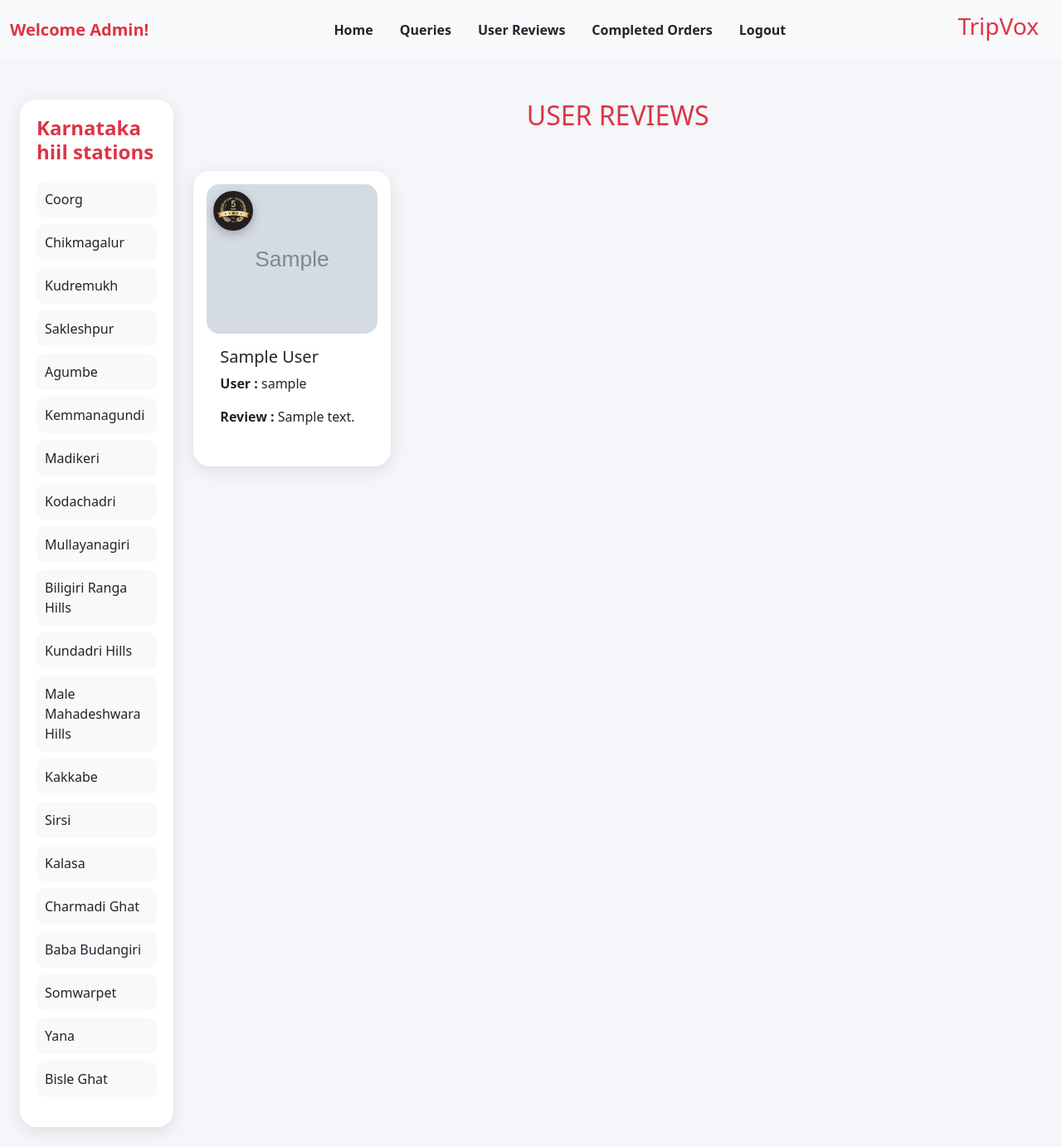
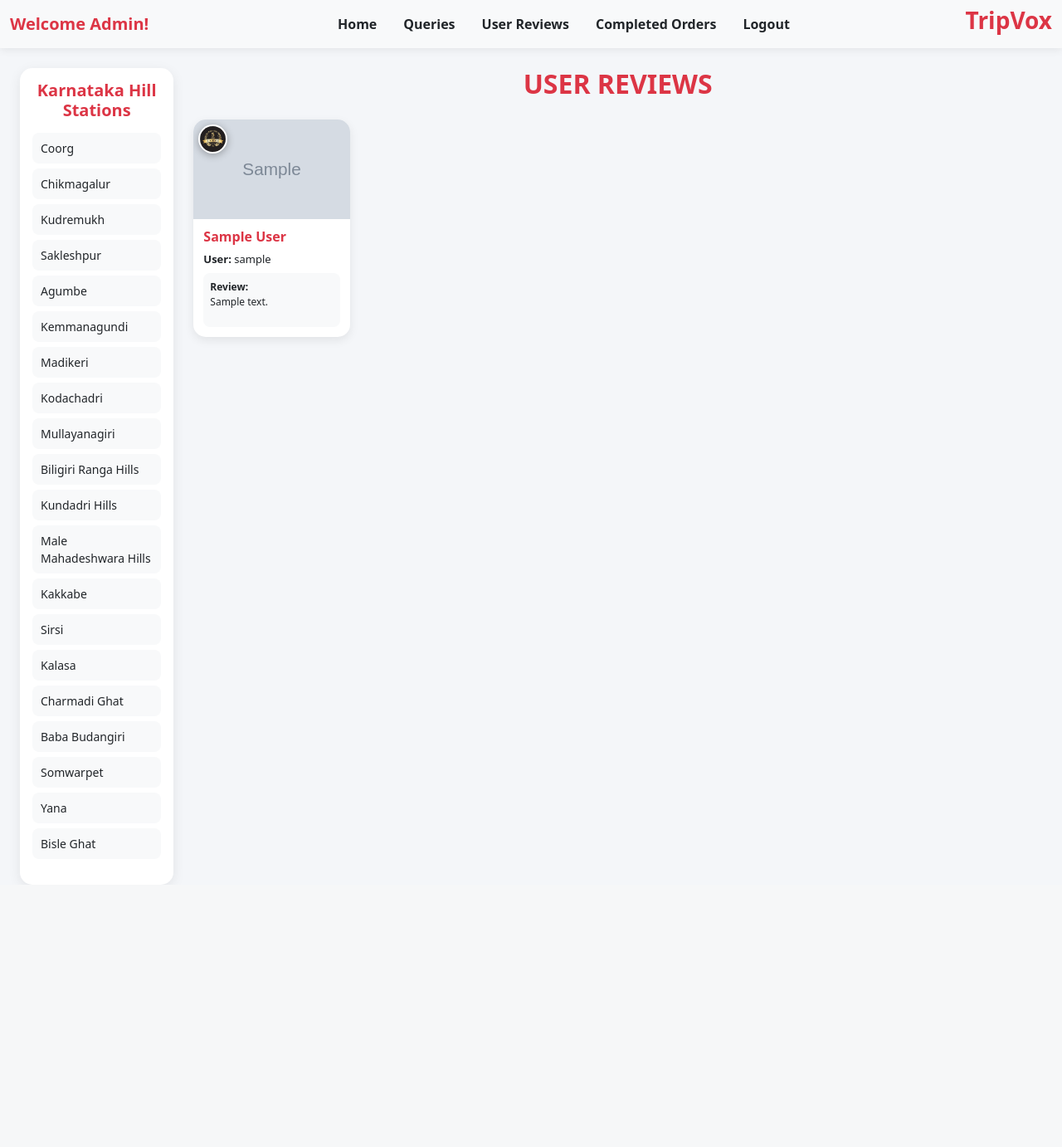
Before and after one commit to shreyasmys-2003/Book_My_Trip, a Django app: page /admin_view_review in a window 1280 px wide. Shown: the whole page at 83% size. After the commit the page ends 1066 px from the top, so only its background shows below. Run offline with Django 5.2, Linux system fonts and the light colour scheme; tables that the repository leaves empty hold one stand-in row (values such as "Sample post"); grey boxes marked "Sample" are stand-in pictures.

Commit message:
modified review section

```diff
--- a/trip/urls.py
+++ b/trip/urls.py
@@ -23,26 +23,47 @@ from users import views
 
 urlpatterns = [
     path('admin/', admin.site.urls),
+
     path('adminlog/',views.adminlog,name='adminlog'),
+
     path('adminhome/',views.adminhome,name='adminhome'),
+
     path('view orders',views.vieworders,name='view orders'),
+
     path('completed orders',views.completedorders,name='completed orders'),
+
     path('delete/<int:id>',views.delete,name='delete'),
+
     path('edit/<int:id>',views.edit,name='edit'),
+
     path('insert',views.insert,name='insert'),
+
     path('recommend',views.recommend,name='recommend'),
+
     path('viewmore/<int:id>',views.viewmore,name='viewmore'),
+
     path('place/<int:id>',views.place,name='place'),
+
     path('book/<int:id>',views.book,name='book'),
+
     path('booknow',views.booknow,name='booknow'),
+
     path('queries',views.queries,name='queries'),
+
     path('rejection',views.rejection,name='rejection'),
+
     path('confirm/<int:id>',views.confirm,name='confirm'),
+
     path('registration',views.registration,name='registration'),
+
     path('log',views.log,name='log'),
+
     path('logout',views.logout,name='logout'),
+
     path('voicesearch/',views.voicesearch,name='voicesearch'),
+
     path('userpage',views.userpage,name='userpage'),
+
     path('userhome',views.userhome,name='userhome'),
 
     path('add_to_checklist/<int:id>',views.add_to_checklist,name='add_to_checklist'),
@@ -67,12 +88,16 @@ urlpatterns = [
 
     path('adminlogout',views.adminlogout,name='adminlogout'),
 
+    path('usercompletedorders',views.usercompletedorders,name='usercompletedorders'),
 
-    path('usercompletedorders',views.usercompletedorders,name='usercompletedorders'),
     path('myorders',views.myorders,name='myorders'),
+
     path('makepayment',views.makepayment,name='makepayment'),
+
     path('pay',views.pay,name='pay'),
+
     path('cancel',views.cancel,name='cancel'),
+
     #path('cancels',views.cancels,name='cancels'),
 
 
--- a/users/templates/adminviewreview.html
+++ b/users/templates/adminviewreview.html
@@ -1,10 +1,7 @@
 {% load static %}
 <!DOCTYPE html>
-
 <html>
-
 <head>
-
 <title>TripVox Reviews</title>
 
 <link rel="stylesheet"
@@ -16,20 +13,26 @@ body{
     background:#f4f6f9;
 }
 
-/* SIDEBAR */
+/* Navbar */
+.navbar{
+    box-shadow:0 2px 10px rgba(0,0,0,.08);
+}
 
+/* Sidebar */
 .sidebar{
-    background:white;
-    border-radius:20px;
-    padding:20px;
-    box-shadow:0px 5px 20px rgba(0,0,0,.1);
+    background:#fff;
+    border-radius:15px;
+    padding:15px;
+    box-shadow:0 4px 15px rgba(0,0,0,.08);
     height:100%;
 }
 
 .sidebar h4{
     color:#dc3545;
-    margin-bottom:20px;
     font-weight:bold;
+    text-align:center;
+    margin-bottom:15px;
+    font-size:20px;
 }
 
 .destination-list{
@@ -38,54 +41,66 @@ body{
 }
 
 .destination-list li{
-    padding:10px;
-    margin-bottom:8px;
-    border-radius:10px;
+    padding:8px 10px;
+    margin-bottom:6px;
+    border-radius:8px;
     background:#f8f9fa;
     transition:.3s;
     cursor:pointer;
+    font-size:14px;
     font-weight:500;
 }
 
 .destination-list li:hover{
     background:#dc3545;
-    color:white;
+    color:#fff;
     transform:translateX(5px);
 }
 
-/* REVIEW CARD */
+/* Review Grid */
+.review-grid{
+    display:grid;
+    grid-template-columns:repeat(5,1fr);
+    gap:20px;
+}
 
+@media(max-width:1200px){
+    .review-grid{
+        grid-template-columns:repeat(4,1fr);
+    }
+}
+
+@media(max-width:992px){
+    .review-grid{
+        grid-template-columns:repeat(3,1fr);
+    }
+}
+
+@media(max-width:768px){
+    .review-grid{
+        grid-template-columns:repeat(2,1fr);
+    }
+}
+
+@media(max-width:576px){
+    .review-grid{
+        grid-template-columns:1fr;
+    }
+}
+
+/* Review Card */
 .review-card{
     border:none;
-    border-radius:20px;
-    box-shadow:0px 5px 20px rgba(0,0,0,.1);
+    border-radius:15px;
+    overflow:hidden;
+    box-shadow:0 4px 12px rgba(0,0,0,.08);
     transition:.3s;
+    background:#fff;
 }
 
 .review-card:hover{
-    transform:translateY(-5px);
-}
-
-.package-img{
-    height:180px;
-    width:100%;
-    object-fit:cover;
-    border-radius:15px;
-}
-
-.stars{
-    color:orange;
-    font-size:18px;
-}
-.review-card{
-    border:none;
-    border-radius:20px;
-    box-shadow:0px 5px 20px rgba(0,0,0,.1);
-    transition:.3s;
-}
-
-.review-card:hover{
-    transform:translateY(-5px);
+    transform:translateY(-6px);
+    box-shadow:0 10px 25px rgba(0,0,0,.15);
 }
 
 .image-wrapper{
@@ -93,26 +108,52 @@ body{
 }
 
 .package-img{
-    height:180px;
     width:100%;
+    height:120px;
     object-fit:cover;
-    border-radius:15px;
 }
 
-/* Customer Review Badge */
 .review-badge{
     position:absolute;
-    top:8px;
-    left:8px;
-    width:48px;
-    height:48px;
+    top:6px;
+    left:6px;
+    width:35px;
+    height:35px;
     border-radius:50%;
-    overflow:hidden;
-
-    box-shadow:0 4px 12px rgba(0,0,0,.25);
-    z-index:10;
+    background:#fff;
+    padding:2px;
+    box-shadow:0 2px 10px rgba(0,0,0,.3);
 }
 
+.card-body{
+    padding:12px;
+}
+
+.card-body h5{
+    font-size:16px;
+    color:#dc3545;
+    font-weight:600;
+    margin-bottom:8px;
+}
+
+.card-body p{
+    font-size:13px;
+    margin-bottom:6px;
+}
+
+.stars{
+    color:#ff9800;
+    font-size:15px;
+}
+
+.review-text{
+    background:#f8f9fa;
+    border-radius:8px;
+    padding:8px;
+    font-size:12px;
+    height:65px;
+    overflow-y:auto;
+}
 
 </style>
 
@@ -120,73 +161,57 @@ body{
 
 <body>
 
-<nav class="navbar navbar-expand-lg bg-light mb-5">
+<nav class="navbar navbar-expand-lg bg-light mb-4">
+
 <div class="container-fluid">
 
-        <a class="navbar-brand text-danger fw-semibold" href="#">
+<a class="navbar-brand text-danger fw-bold">
 Welcome Admin!
 </a>
 
-        <ul class="nav navbar mx-auto">
+<ul class="nav mx-auto">
 
 <li class="nav-item">
-                <a class="nav-link text-dark fw-semibold"
-                href="{% url 'adminhome' %}">
-                Home
-                </a>
+<a class="nav-link text-dark fw-semibold" href="{% url 'adminhome' %}">Home</a>
 </li>
 
 <li class="nav-item">
-                <a class="nav-link text-dark fw-semibold"
-                href="{% url 'queries' %}">
-                Queries
-                </a>
+<a class="nav-link text-dark fw-semibold" href="{% url 'queries' %}">Queries</a>
 </li>
 
 <li class="nav-item">
-                <a class="nav-link text-dark fw-semibold"
-                href="{% url 'admin_view_review' %}">
-                User Reviews
-                </a>
+<a class="nav-link text-dark fw-semibold" href="{% url 'admin_view_review' %}">User Reviews</a>
 </li>
 
 <li class="nav-item">
-                <a class="nav-link text-dark fw-semibold"
-                href="{% url 'completed orders' %}">
-                Completed Orders
-                </a>
+<a class="nav-link text-dark fw-semibold" href="{% url 'completed orders' %}">Completed Orders</a>
 </li>
 
 <li class="nav-item">
-                <a class="nav-link pe-3 text-dark fw-semibold"
-                href="{% url 'adminlogout' %}">
-                Logout
-                </a>
+<a class="nav-link text-dark fw-semibold" href="{% url 'adminlogout' %}">Logout</a>
 </li>
 
 </ul>
 
-        <h3 class="text-danger me-3">
-            TripVox
-        </h3>
+<h3 class="text-danger fw-bold">TripVox</h3>
 
 </div>
+
 </nav>
 
 <div class="container-fluid px-4">
 
 <div class="row">
 
-    <!-- LEFT SIDEBAR -->
+<!-- Sidebar -->
 
-    <div class="col-lg-2 mb-4">
+<div class="col-lg-2">
 
 <div class="sidebar">
 
-            <h4>Karnataka hiil stations</h4>
+<h4>Karnataka Hill Stations</h4>
 
 <ul class="destination-list">
-
 <li>Coorg</li>
 <li>Chikmagalur</li>
 <li>Kudremukh</li>
@@ -207,83 +232,51 @@ body{
 <li>Somwarpet</li>
 <li>Yana</li>
 <li>Bisle Ghat</li>
-
 </ul>
 
 </div>
 
 </div>
 
-    <!-- REVIEW SECTION -->
+<!-- Reviews -->
 
 <div class="col-lg-10">
 
-        <h2 class="text-center text-danger mb-5">
+<h2 class="text-center text-danger fw-bold mb-4">
 USER REVIEWS
 </h2>
 
-        <div class="row">
+<div class="review-grid">
 
 {% for item in view_reviews %}
 
-        <!-- FOUR CARDS IN A ROW -->
-
-        <div class="col-lg-3 col-md-6 mb-4">
-
-            <div class="card review-card p-3 h-100">
+<div class="card review-card">
 
 <div class="image-wrapper">
 
-    <img
-    src="{% static 'images/cusrev.avif' %}"
-    class="review-badge"
-    alt="Review Badge">
+<img src="{% static 'images/cusrev.avif' %}" class="review-badge">
 
-    <img
-    src="{{item.product_id.image.url}}"
-    class="package-img">
+<img src="{{item.product_id.image.url}}" class="package-img">
 
 </div>
+
 <div class="card-body">
 
-                    <h5>
-                        {{item.product_id.placename}}
-                    </h5>
+<h5>{{item.product_id.placename}}</h5>
 
-                    <p>
-                        <b>User :</b>
-                        {{item.user_id.username}}
+<p><b>User:</b> {{item.user_id.username}}</p>
+
+<p class="stars">
+{% if item.stars == '1' %}⭐{% endif %}
+{% if item.stars == '2' %}⭐⭐{% endif %}
+{% if item.stars == '3' %}⭐⭐⭐{% endif %}
+{% if item.stars == '4' %}⭐⭐⭐⭐{% endif %}
+{% if item.stars == '5' %}⭐⭐⭐⭐⭐{% endif %}
 </p>
 
-                    <p class="stars">
-
-                    {% if item.stars == '1' %}
-                    ⭐
-                    {% endif %}
-
-                    {% if item.stars == '2' %}
-                    ⭐⭐
-                    {% endif %}
-
-                    {% if item.stars == '3' %}
-                    ⭐⭐⭐
-                    {% endif %}
-
-                    {% if item.stars == '4' %}
-                    ⭐⭐⭐⭐
-                    {% endif %}
-
-                    {% if item.stars == '5' %}
-                    ⭐⭐⭐⭐⭐
-                    {% endif %}
-
-                    </p>
-
-                    <p>
-                        <b>Review :</b>
+<div class="review-text">
+<b>Review:</b><br>
 {{item.description}}
-                    </p>
-
 </div>
 
 </div>
@@ -292,9 +285,7 @@ body{
 
 {% empty %}
 
-        <h3 class="text-center">
-            No reviews available
-        </h3>
+<h3 class="text-center">No Reviews Available</h3>
 
 {% endfor %}
 
@@ -307,5 +298,4 @@ body{
 </div>
 
 </body>
-
 </html>
```
Lines whose indentation alone changed are shown as unchanged.
